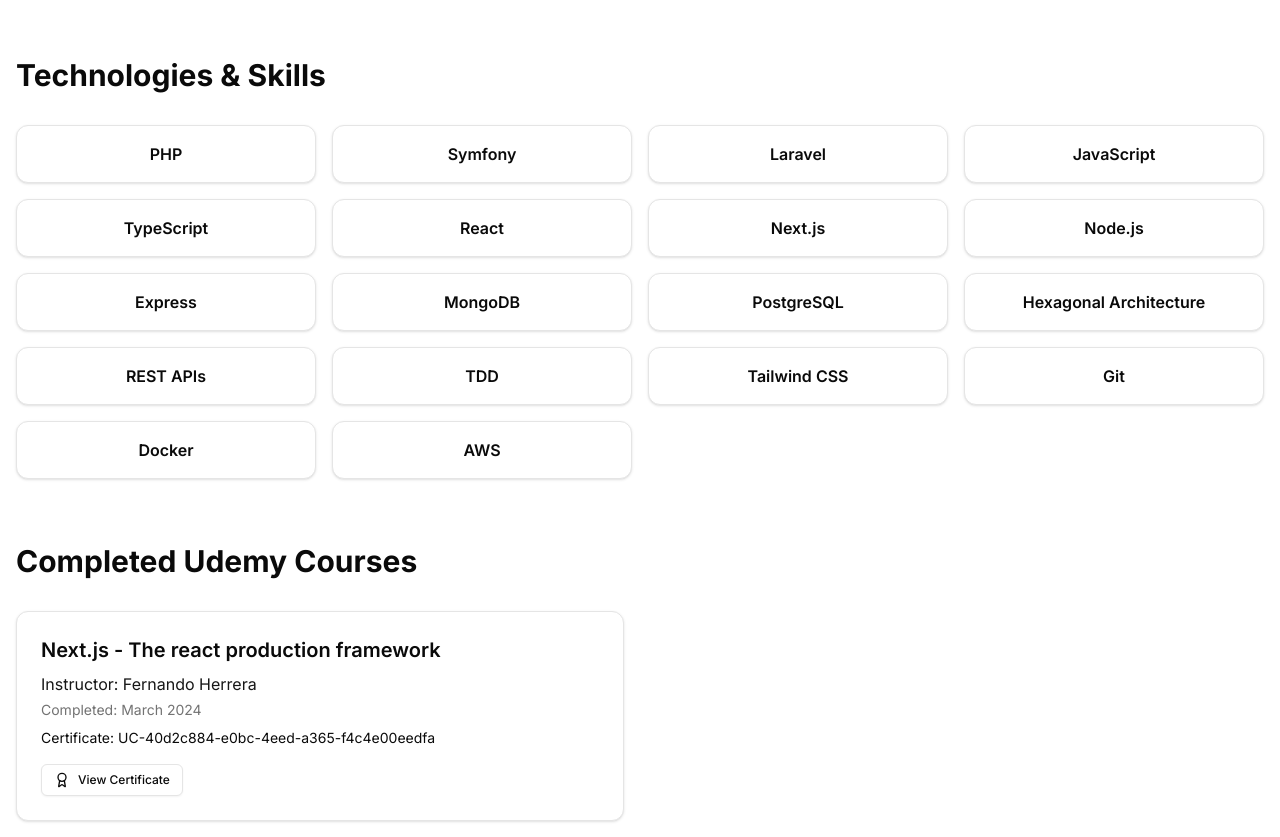
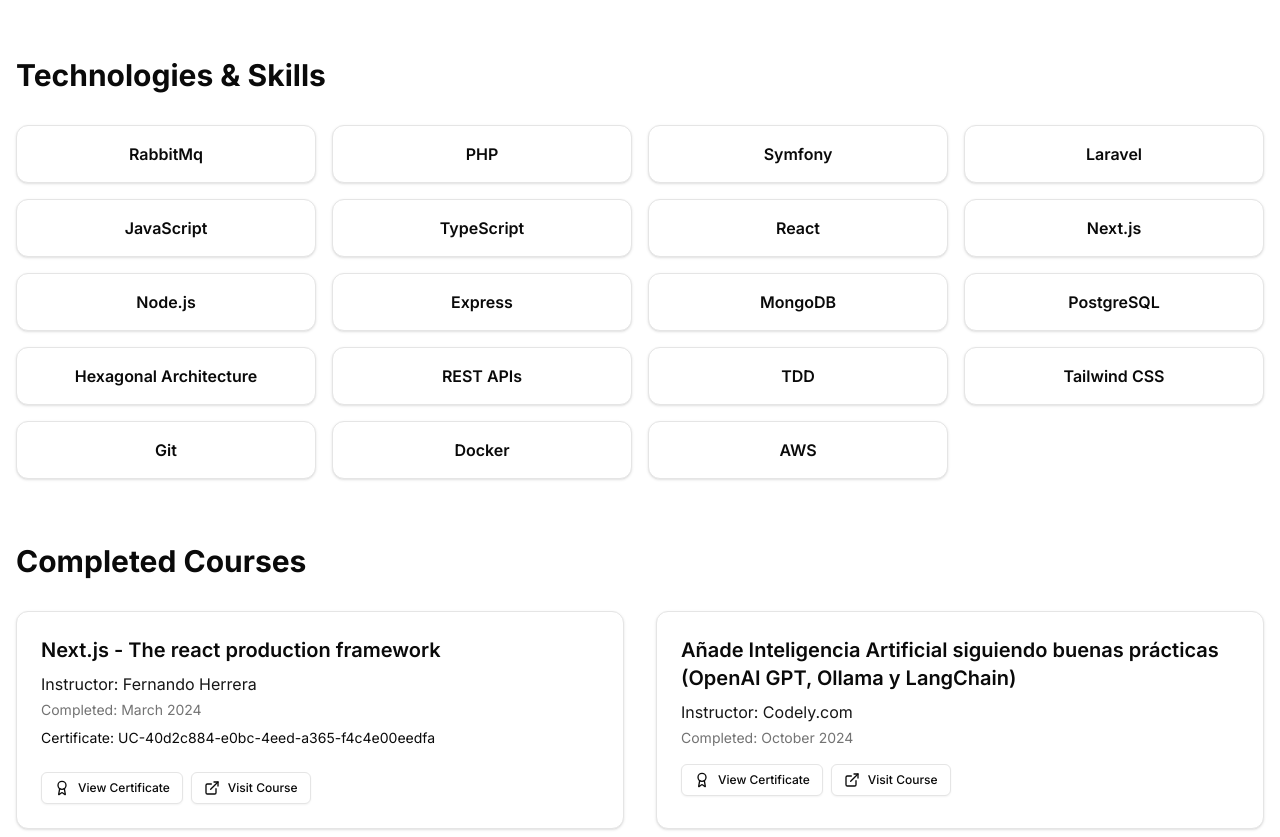
Before and after one commit to samuelSoler99/portfolio, a Next.js app: page / in a window 1280 px wide. Shown: the part 1960-2797 px from the top of the page. Built offline with nearby package versions, Linux system fonts and the light colour scheme.

Commit message:
Ajustes nuevas tech

```diff
--- a/src/components/portfolio.tsx
+++ b/src/components/portfolio.tsx
@@ -97,7 +97,7 @@ export function Portfolio() {
                                 role: "Senior Full Stack Developer",
                                 period: "2022 - Present",
                                 description: "Led development of multiple high-traffic web applications of renowned newspapers such as Sport.es and ElPeriodico.com, improving performance and applying hexagonal arquitecture.",
-                                technologies: ["Symfony", "Vue", "MongoDB", "Redis", "Git", "Nuxt", "Vagrant", "PostgreSQL"]
+                                technologies: ["Symfony", "Vue", "MongoDB", "Redis", "Git", "Nuxt", "Vagrant", "PostgreSQL", "RabbitMq"]
                             },
                             {
                                 company: "Ociotour Digital",
@@ -139,7 +139,7 @@ export function Portfolio() {
                                 name: "E-commerce Platform",
                                 description: "A full-stack e-commerce solution with Next.js, PostgreSql, Cloudinary and Docker.",
                                 image: "/projects/tesloshop.PNG?height=200&width=300",
-                                github: "https://github.com/samuelSoler99/ecommerce-platform",
+                                github: "https://github.com/samuelSoler99/next-14-tesla-shop",
                                 live: "https://next-14-tesla-shop.vercel.app/",
                                 technologies: ["Next", "PostgreSQL", "Stripe", "PrismaORM", "Tailwind", "Docker"]
                             },
@@ -199,7 +199,7 @@ export function Portfolio() {
                     <h2 className="text-3xl font-bold mb-8">Technologies & Skills</h2>
                     <div className="grid grid-cols-2 md:grid-cols-3 lg:grid-cols-4 gap-4">
                         {[
-                            "PHP", "Symfony", "Laravel", "JavaScript", "TypeScript", "React", "Next.js",
+                            "RabbitMq","PHP", "Symfony", "Laravel", "JavaScript", "TypeScript", "React", "Next.js",
                             "Node.js", "Express", "MongoDB", "PostgreSQL",
                             "Hexagonal Architecture", "REST APIs", "TDD",
                             "Tailwind CSS", "Git", "Docker", "AWS"
@@ -212,7 +212,7 @@ export function Portfolio() {
                 </section>
 
                 <section id="courses" className="pt-16 scroll-mt-16">
-                    <h2 className="text-3xl font-bold mb-8">Completed Udemy Courses</h2>
+                    <h2 className="text-3xl font-bold mb-8">Completed Courses</h2>
                     <div className="grid grid-cols-1 md:grid-cols-2 gap-8">
                         {[
                             {
@@ -220,7 +220,16 @@ export function Portfolio() {
                                 instructor: "Fernando Herrera",
                                 completionDate: "March 2024",
                                 certificate: "UC-40d2c884-e0bc-4eed-a365-f4c4e00eedfa",
-                                certificateLink: "https://www.udemy.com/certificate/UC-40d2c884-e0bc-4eed-a365-f4c4e00eedfa/"
+                                certificateLink: "https://www.udemy.com/certificate/UC-40d2c884-e0bc-4eed-a365-f4c4e00eedfa/",
+                                courseLink: "https://www.udemy.com/course/nextjs-fh/?couponCode=ST7MT110524"
+                            },
+                            {
+                                title: "Añade Inteligencia Artificial siguiendo buenas prácticas (OpenAI GPT, Ollama y LangChain)",
+                                instructor: "Codely.com",
+                                completionDate: "October 2024",
+                                certificate: null,
+                                certificateLink: "/certificates/anade-inteligencia-artificial-siguiendo-buenas-practicas-openai-gpt-ollama-y-langchain.pdf",
+                                courseLink: "http://pro.codely.com/library/anade-inteligencia-artificial-siguiendo-buenas-practicas-openai-gpt-ollama-y-langchain-222393/"
                             },
                         ].map((course, index) => (
                             <Card key={index}>
@@ -228,12 +237,23 @@ export function Portfolio() {
                                     <h3 className="text-xl font-semibold mb-2">{course.title}</h3>
                                     <p className="text-primary mb-1">Instructor: {course.instructor}</p>
                                     <p className="text-sm text-muted-foreground mb-2">Completed: {course.completionDate}</p>
-                                    <p className="text-sm mb-4">Certificate: {course.certificate}</p>
-                                    <Link href={course.certificateLink} target="_blank" rel="noopener noreferrer">
-                                        <Button variant="outline" size="sm">
-                                            <AwardIcon className="mr-2 h-4 w-4" /> View Certificate
-                                        </Button>
-                                    </Link>
+                                    {course.certificate && (
+                                        <p className="text-sm mb-4">Certificate: {course.certificate}</p>
+                                    )}
+                                    {course.certificateLink && (
+                                        <Link href={course.certificateLink} target="_blank" rel="noopener noreferrer" download>
+                                            <Button variant="outline" size="sm">
+                                                <AwardIcon className="mr-2 h-4 w-4" /> View Certificate
+                                            </Button>
+                                        </Link>
+                                    )}
+                                    {course.courseLink && (
+                                        <Link href={course.courseLink} target="_blank" rel="noopener noreferrer" className="ml-2">
+                                            <Button variant="outline" size="sm" className="mt-2">
+                                                <ExternalLinkIcon className="mr-2 h-4 w-4" /> Visit Course
+                                            </Button>
+                                        </Link>
+                                    )}
                                 </CardContent>
                             </Card>
                         ))}
--- a/src/components/ui/techLogo.tsx
+++ b/src/components/ui/techLogo.tsx
@@ -78,6 +78,10 @@ export function TechLogo({name}: { name: string }) {
             src: "/logos/supabase.svg",
             alt: "Supabase"
         },
+        RabbitMq: {
+            src: "/logos/rabbitmq.svg",
+            alt: "RabbitMq"
+        }
     }
 
     return (
```
Also changed, not shown: public/logos/rabbitmq.svg (added), 1 other file (tests, documents, lock files or other folders).
